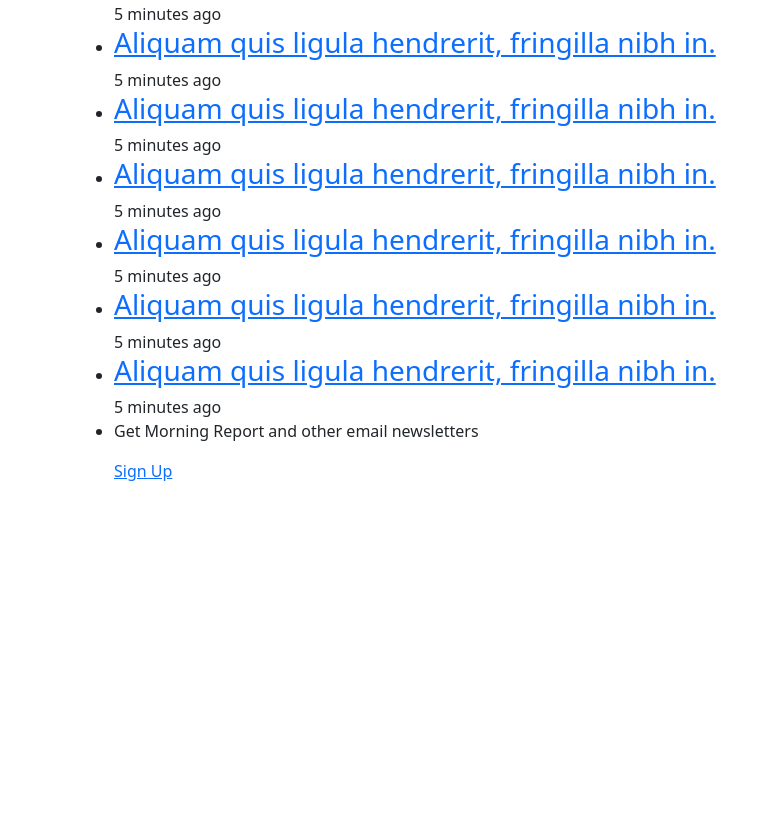
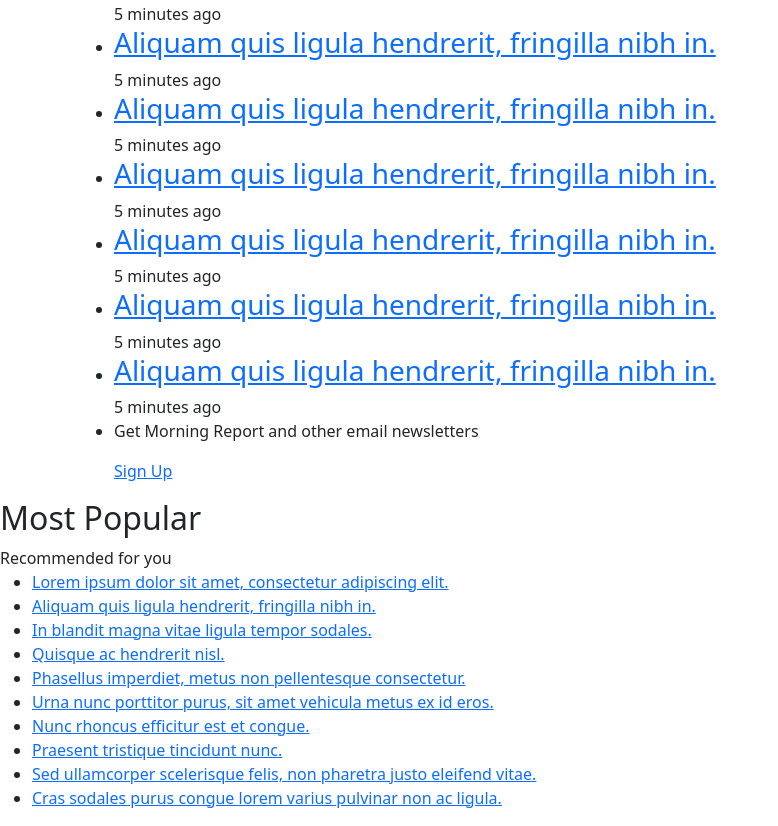
Before and after one commit to 02valentino/the-mercury-news-clone, a plain HTML site: page index.html in a window 1280 px wide. Shown: the part 1659-2485 px from the top of the page, without its empty margins (0-778 px from the left). Before the commit the page ends 2158 px from the top, so only its background shows below. Drawn offline with nearby package versions, Linux system fonts and the light colour scheme; a web font is replaced by a local one.

Commit message:
Add Most Popular(recommended news) section

```diff
--- a/index.html
+++ b/index.html
@@ -433,6 +433,95 @@
             <aside class="sidebar-ad container"></aside>
         </section>
     </div>
+
+
+    <div class="landing-three-one">
+        <div class="three-one-left">
+            <h2 class="sr-only">
+                Most Popular
+            </h2>
+            <div class="dfm-most-popular-flex-container">
+                Recommended for you
+                <ul>
+                    <li>
+                        <a href="#" class="recommended-item">
+                            <span style="border-bottom:none">
+                                Lorem ipsum dolor sit amet, consectetur adipiscing elit.
+                            </span>
+                        </a>
+                    </li>
+                    <li>
+                        <a href="#" class="recommended-item">
+                            <span style="border-bottom:none">
+                                Aliquam quis ligula hendrerit, fringilla nibh in.
+                            </span>
+                        </a>
+                    </li>
+                    <li>
+                        <a href="#" class="recommended-item">
+                            <span style="border-bottom:none">
+                                In blandit magna vitae ligula tempor sodales.
+                            </span>
+                        </a>
+                    </li>
+                    <li>
+                        <a href="#" class="recommended-item">
+                            <span style="border-bottom:none">
+                                Quisque ac hendrerit nisl.
+                            </span>
+                        </a>
+                    </li>
+                    <li>
+                        <a href="#" class="recommended-item">
+                            <span style="border-bottom:none">
+                                Phasellus imperdiet, metus non pellentesque consectetur.
+                            </span>
+                        </a>
+                    </li>
+                    <li>
+                        <a href="#" class="recommended-item">
+                            <span style="border-bottom:none">
+                                Urna nunc porttitor purus, sit amet vehicula metus ex id eros.
+                            </span>
+                        </a>
+                    </li>
+                    <li>
+                        <a href="#" class="recommended-item">
+                            <span style="border-bottom:none">
+                                Nunc rhoncus efficitur est et congue.
+                            </span>
+                        </a>
+                    </li>
+                    <li>
+                        <a href="#" class="recommended-item">
+                            <span style="border-bottom:none">
+                                Praesent tristique tincidunt nunc.
+                            </span>
+                        </a>
+                    </li>
+                    <li>
+                        <a href="#" class="recommended-item">
+                            <span style="border-bottom:none">
+                                Sed ullamcorper scelerisque felis, non pharetra justo eleifend vitae.
+                            </span>
+                        </a>
+                    </li>
+                    <li>
+                        <a href="#" class="recommended-item">
+                            <span style="border-bottom:none">
+                                Cras sodales purus congue lorem varius pulvinar non ac ligula.
+                            </span>
+                        </a>
+                    </li>
+                </ul>
+            </div>
+        </div>
+        <div class="three-one-right">
+            <div class="dfp-ad dfp-cube2_rail_mid" style="visibility:hidden">
+                <div class="htl-ad-cube2_rail_mid" ></div>
+            </div>
+        </div>
+    </div>
 </main>
 
 <script>
```
Also changed, not shown: style.css (line endings or trailing spaces).
